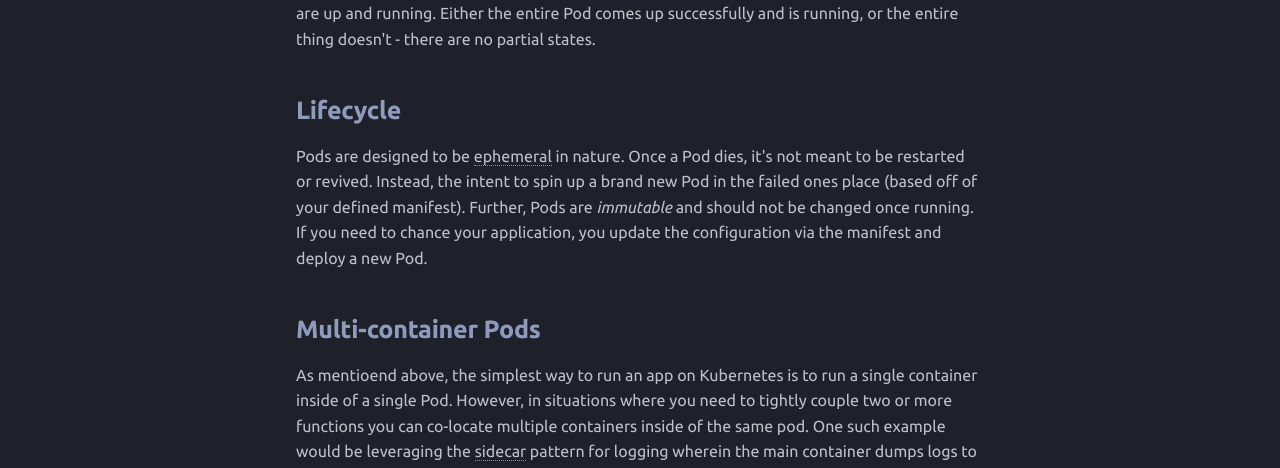
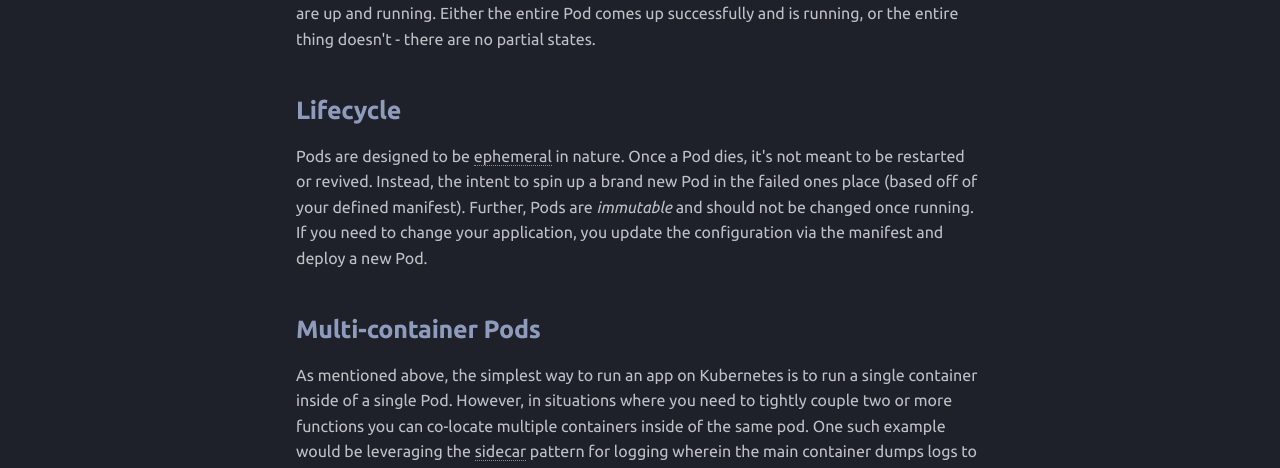
Before and after one commit to Braundo/kubernetes-guide, an MkDocs documentation site: the page built from docs/pods.md, in a window 1280 px wide and 1122 px high. Shown: the part 490-958 px from the top of the window. Built offline with MkDocs 1.6.1 and Material for MkDocs 9.7.7, drawn with Linux system fonts in a browser that asks for light colours.

Commit message:
Update pods.md

```diff
--- a/docs/pods.md
+++ b/docs/pods.md
@@ -10,10 +10,10 @@
 Pod deployment is atomic in nature - a Pod is only considered **Ready** when *all* of its containers are up and running. Either the entire Pod comes up successfully and is running, or the entire thing doesn't - there are no partial states.
 
 ## Lifecycle
-Pods are designed to be ephemeral in nature. Once a Pod dies, it's not meant to be restarted or revived. Instead, the intent to spin up a brand new Pod in the failed ones place (based off of your defined manifest). Further, Pods are *immutable* and should not be changed once running. If you need to chance your application, you update the configuration via the manifest and deploy a new Pod.
+Pods are designed to be ephemeral in nature. Once a Pod dies, it's not meant to be restarted or revived. Instead, the intent to spin up a brand new Pod in the failed ones place (based off of your defined manifest). Further, Pods are *immutable* and should not be changed once running. If you need to change your application, you update the configuration via the manifest and deploy a new Pod.
 
 ## Multi-container Pods
-As mentioend above, the simplest way to run an app on Kubernetes is to run a single container inside of a single Pod. However, in situations where you need to tightly couple two or more functions you can co-locate multiple containers inside of the same pod. One such example would be leveraging the sidecar pattern for logging wherein the main container dumps logs to a supporting container that can sanitize and format the logs for consumption. This frees up the main container from having to worry about formatting logs.
+As mentioned above, the simplest way to run an app on Kubernetes is to run a single container inside of a single Pod. However, in situations where you need to tightly couple two or more functions you can co-locate multiple containers inside of the same pod. One such example would be leveraging the sidecar pattern for logging wherein the main container dumps logs to a supporting container that can sanitize and format the logs for consumption. This frees up the main container from having to worry about formatting logs.
 
 *[sidecar]: A Kubernetes side container is an additional container that runs alongside a primary application container within a Pod.
 *[ephemeral]: Lasting for a very short time.
```
